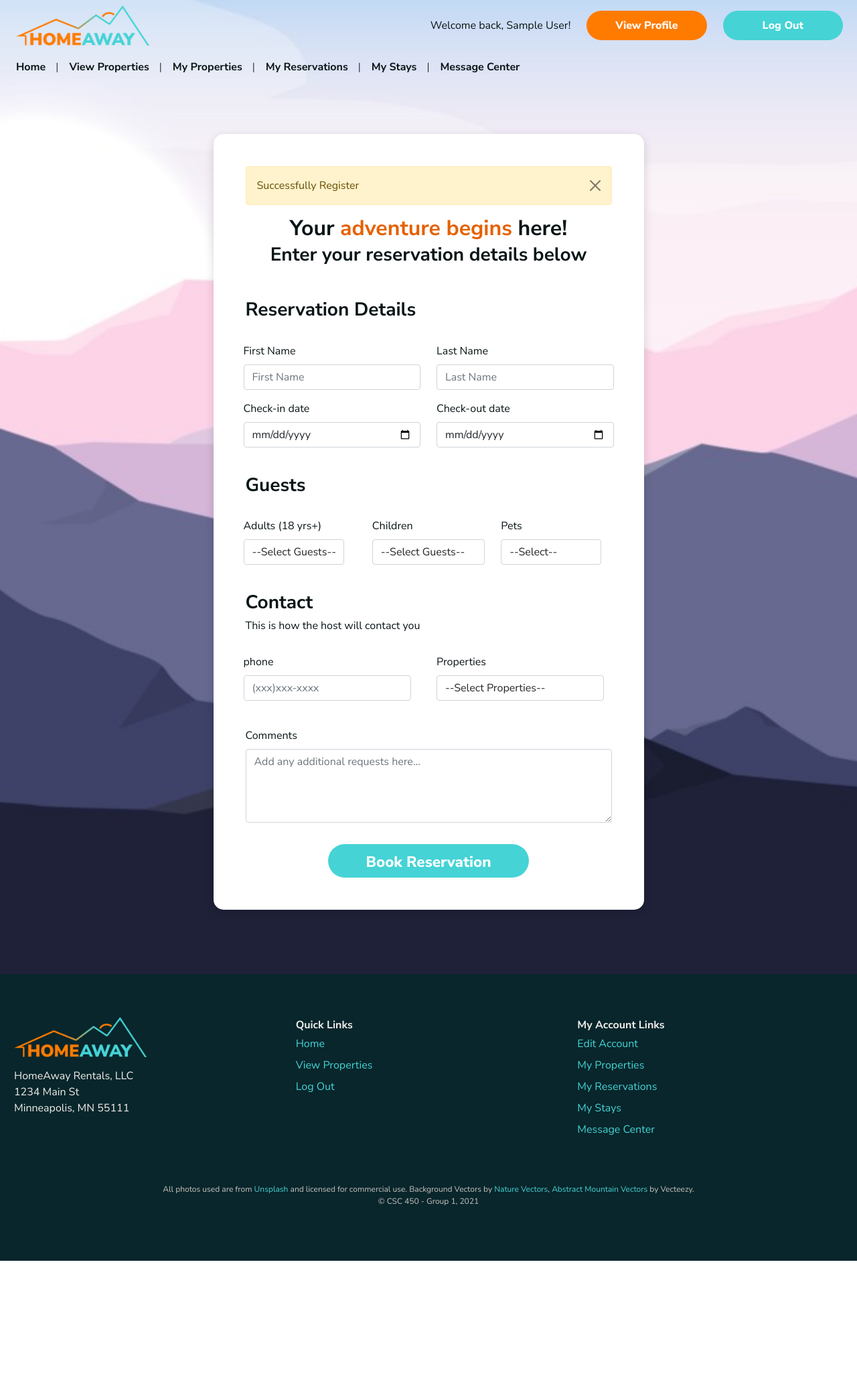
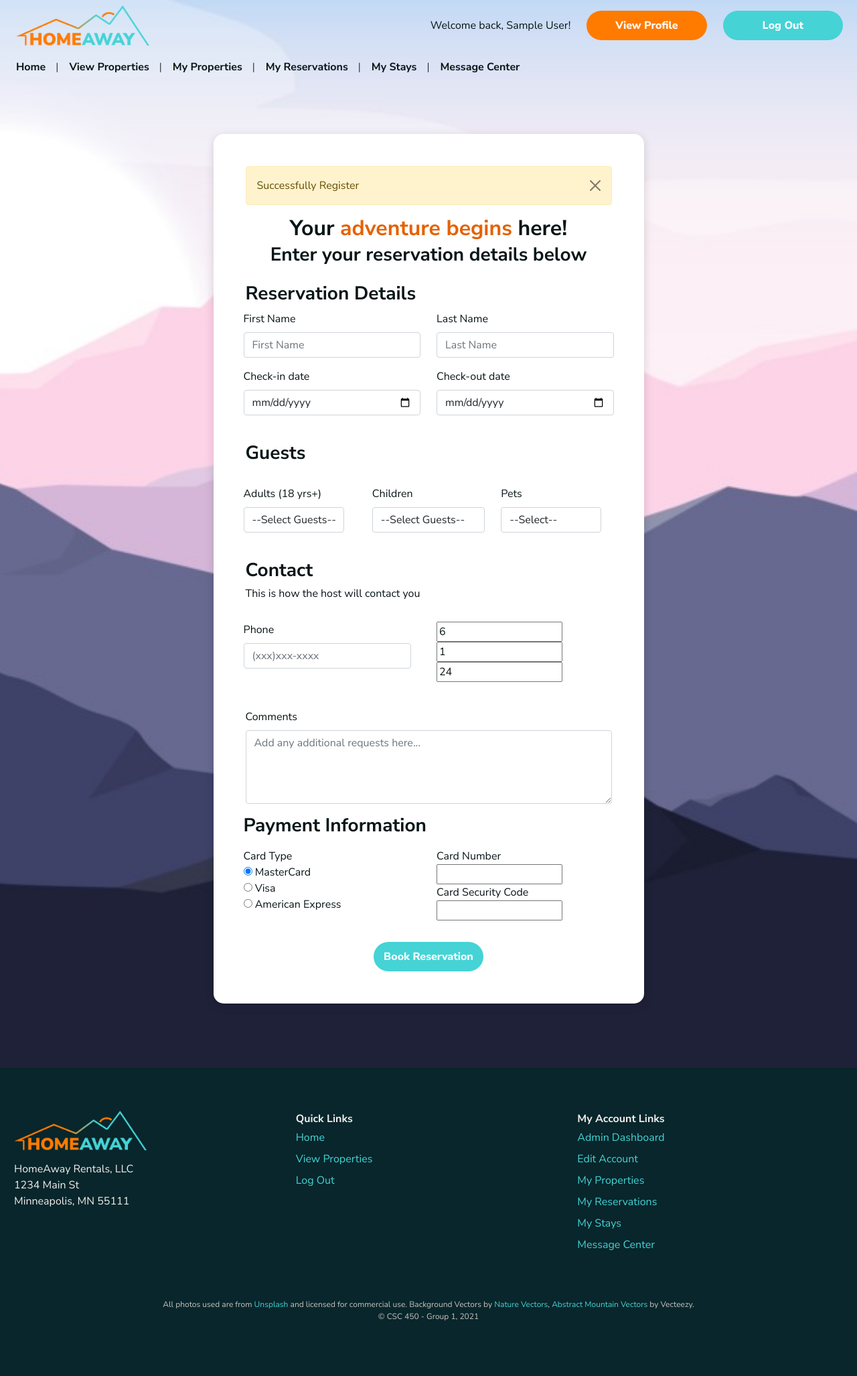
Before and after one commit to frigolie/CSC450_Group1_Project, a PHP site: page /make-reservation.php in a window 1280 px wide. Shown: the whole page at 67% size. Before the commit the page ends 1882 px from the top, so only its background shows below. Run offline with PHP 8.4, Linux system fonts and the light colour scheme; the visitor is signed in with stand-in values (Sample User, id 1); some libraries are stand-ins or nearby versions.

Commit message:
Create Reservation
Got create reservation working through the form on the page.

```diff
--- a/make-reservation.php
+++ b/make-reservation.php
@@ -1,6 +1,6 @@
 <?php
 session_start();
-if (isset($_SESSION['username'])) {
+if (isset($_SESSION['user_id'])) {
 ?>
 
     <!DOCTYPE html>
@@ -17,7 +17,7 @@ if (isset($_SESSION['username'])) {
       Joshua Sibert
       Lor Xiong
       Written:     10/20/21
-      Revisions:
+      Revisions:   12/14/21 - Connecting to DB
       -->
 
         <!-- Page title -->
@@ -48,16 +48,9 @@ if (isset($_SESSION['username'])) {
                     <h2 class="mb-1 text-center">Your <span class="dk-orange-text">adventure begins</span> here! </h2>
                     <h3 class="mb-4 text-center">Enter your reservation details below</h3>
 
-
-                    <!-- Bootstrap Sample Form - to be replaced once forms are created -->
-                    <!-- <form> -->
                     <form method="POST" action="includes/inc.reservation.php">
                         <div class="mb-3">
-
-                            <!-- I'm not great with bootstrap. The formatting here for the name works, but the code itself is sloppy. I'll look into editing it to look better!-->
-                            <br>
                             <h3>Reservation Details</h3>
-                            <br>
                             <div class="row">
                                 <div class="col">
                                     <label for="fName" class="form-label">First Name</label>
@@ -73,11 +66,11 @@ if (isset($_SESSION['username'])) {
                             <div class="row">
                                 <div class="col">
                                     <label for="checkIn" class="form-label">Check-in date</label>
-                                    <input type="date" class="form-control" id="checkIn" name="checkIn" aria-describedby="checkIn" required>
+                                    <input type="date" class="form-control dateField" id="checkIn" name="checkIn" aria-describedby="checkIn" required>
                                 </div>
                                 <div class="col">
                                     <label for="checkOut" class="form-label">Check-out date</label>
-                                    <input type="date" class="form-control" id="checkOut" name="checkOut" aria-describedby="checkOut" required>
+                                    <input type="date" class="form-control dateField" id="checkOut" name="checkOut" aria-describedby="checkOut" required>
                                 </div>
                             </div>
                         </div>
@@ -89,7 +82,7 @@ if (isset($_SESSION['username'])) {
                                 <div class="col">
                                     <label for="adults" class="form-label">Adults (18 yrs+)</label>
                                     <select name="adults" id="adults" class="form-control" style="width: 150px" required>
-                                        <option value="">--Select Guests--</option>
+                                        <option value="" selected="selected" disabled>--Select Guests--</option>
                                         <option value="1">1 adult</option>
                                         <option value="2">2 adults</option>
                                         <option value="3">3 adults</option>
@@ -134,7 +127,7 @@ if (isset($_SESSION['username'])) {
                                 </div>
                             </div>
                         </div>
-                        <!-- Easy html fix, align dropdown boxes in select -->
+
                         <br>
                         <h3>Contact</h3>
                         <h6>This is how the host will contact you</h6>
@@ -142,32 +135,42 @@ if (isset($_SESSION['username'])) {
                         <div class="mb-3">
                             <div class="row">
                                 <div class="col">
-                                    <label for="phone" class="form-label">phone</label>
+                                    <label for="phone" class="form-label">Phone</label>
                                     <input type="tel" class="form-control" id="phone" name="phone" placeholder="(xxx)xxx-xxxx" pattern="[0-9]{3}-[0-9]{3}-[0-9]{4}" style="width:250px" required>
                                 </div>
                                 <div class="col">
-                                    <label for="Properties" class="form-label">Properties</label>
-                                    <select name="Properties" id="Properties" class="form-control" style="width: 250px" required>
-                                        <option value="">--Select Properties--</option>
-                                        <option value="Downtown Penthouse">Downtown Penthouse</option>
-                                        <option value="Oceanside Cabana">Oceanside Cabana</option>
-                                        <option value="Mountain Cabin">Mountain Cabin</option>
-                                        <option value="Classical Townhouse">Classical Townhouse</option>
-                                        <option value="Victorian Manor">Victorian Manor</option>
-                                        <option value="Country Cottage">Country Cottage</option>
-                                        <option value="Mid-Century Ranch House">Mid-Century Ranch House</option>
-                                    </select>
+                                  <input type="text" name="property_id" id="property_id" value="6" readonly>
+                                  <input type="text" name="guest_id" id="guest_id" value="<?php echo $_SESSION['user_id']; ?>" readonly>
+                                  <input type="text" name="total_price" id="total_price" value="24" readonly>
                                 </div>
                             </div>
                         </div>
                         <br>
                         <div class="mb-3">
-                            <label for="textAreaInput" class="form-label">Comments</label>
-                            <textarea rows="4" cols="50" class="form-control" name="Comments" id="Comments" placeholder="Add any additional requests here..."></textarea>
+                            <label for="comments" class="form-label">Comments</label>
+                            <textarea rows="4" cols="50" class="form-control" name="comments" id="comments" placeholder="Add any additional requests here..."></textarea>
+                        </div>
+                        <div class="row">
+                          <h3 class="col-12 mb-3">Payment Information</h3>
+                          <div class="col-12 col-lg-6 mb-3">
+                            <label for="card_type">Card Type</label><br>
+                            <input type="radio" id="masterCard" name="card_type" value="MasterCard" checked="checked">
+                            <label for="masterCard">MasterCard</label><br>
+                            <input type="radio" id="visa" name="card_type" value="Visa">
+                            <label for="visa">Visa</label><br>
+                            <input type="radio" id="americanExpress" name="card_type" value="American Express">
+                            <label for="americanExpress">American Express</label>
+                          </div>
+                          <div class="col-12 col-lg-6 mb-3">
+                            <label for="card_number">Card Number</label><br>
+                            <input type="text" pattern="[0-9]+" maxlength="16" name="card_number" required><br>
+                            <label for="card_code">Card Security Code</label><br>
+                            <input type="text" pattern="[0-9]+" maxlength="3" name="card_code" required>
+                          </div>
                         </div>
 
                         <div class="pt-3 text-center">
-                            <button type="submit" name="submit" value="Reservation" id="submit" class="globalButton blueButton" style="height:50px;width:300px;font-size:1.4em;">Book Reservation</button>
+                            <button type="submit" name="createReservation" value="createReservation" id="createReservation" class="globalButton blueButton">Book Reservation</button>
                         </div>
                 </div>
             </div>
@@ -177,6 +180,27 @@ if (isset($_SESSION['username'])) {
     </body>
 
     </html>
+    <script>
+      $( document ).ready(function() {
+        $('.dateField').change(function() {
+          var startDate = new Date($('#checkIn').val());
+          var endDate = new Date($('#checkOut').val());
+          if(startDate != '' && endDate != '') {
+            if (startDate > endDate){
+              alert('Check-out date must be later than check-in!');
+              $('#checkOut').val('');
+            } else if (startDate < endDate) {
+              var time_difference = endDate.getTime() - startDate.getTime();
+              var numDays = time_difference / (1000 * 60 * 60 * 24);
+
+              var price = (<?php echo '10';//$propertyPrice; ?> * numDays);
+              $('#total_price').val(price);
+              $('#cost-estimate').text('Cost Estimate: $' + price);
+            }
+          }
+        });
+      });
+    </script>
     <!-- JavaScript Form Validation using Sweet Alert -->
 
     <script src="https://unpkg.com/sweetalert/dist/sweetalert.min.js"></script>
@@ -208,6 +232,8 @@ if (isset($_SESSION['username'])) {
 
         })
     </script>
-<?php } else {
+<?php } else if (isset($_SESSION['admin_id'])) { // redirect admin
+    header("Location: /admin.php");
+} else { // redirect logged out users
     header("Location: /login.php");
 } ?>
```
Also changed, not shown: edit-reservation.php (+6 -12 lines), includes/functions/reservation/createReservation.php (+5 -7 lines), includes/functions/reservation/updateReservation.php (+4 -4 lines), includes/inc.reservation.php (+16 -17 lines).
